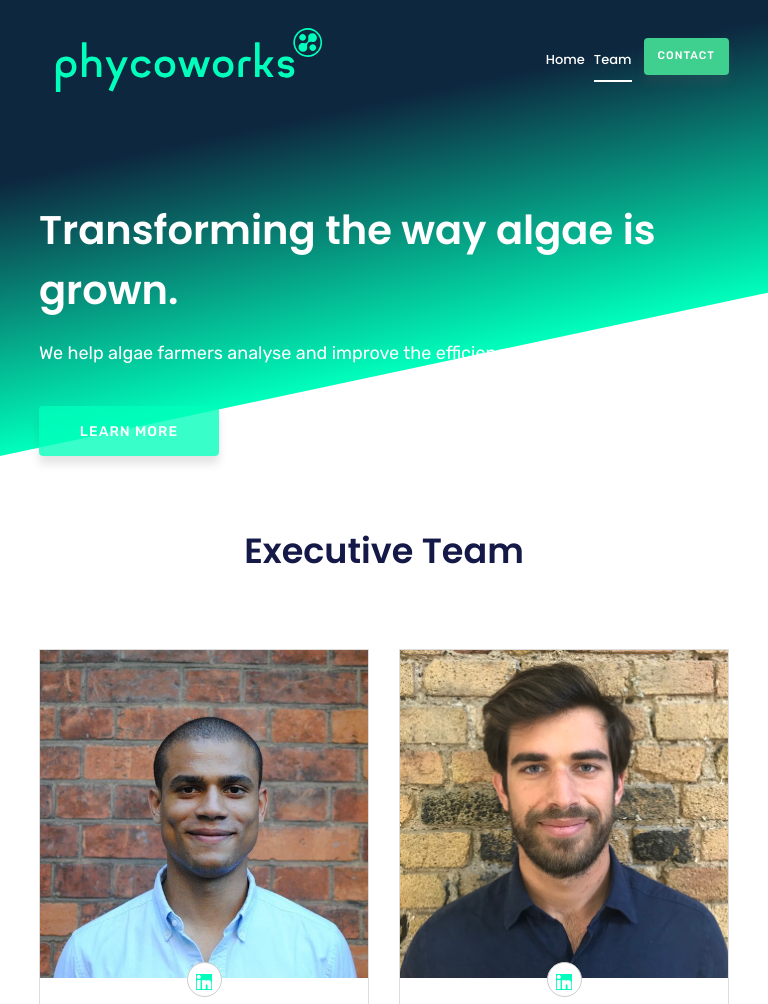
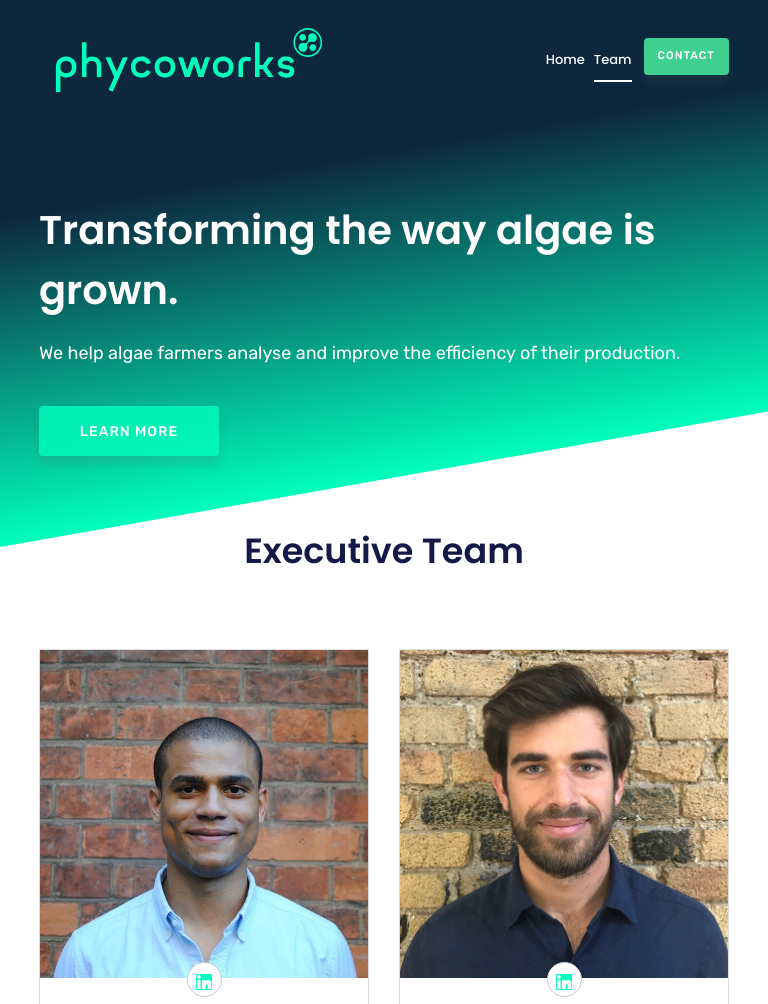
Before and after one commit to ludomitch/phycoworks, a plain HTML site: page index.html in a window 768 px wide. Shown: the top 1004 px of the page. Drawn offline with Linux system fonts and the light colour scheme; files whose address does not match are found by name.

Commit message:
fix responsiveness

```diff
--- a/css/responsive.css
+++ b/css/responsive.css
@@ -29,6 +29,11 @@
     padding-top: 100px; } }
 
 @media (min-width: 768px) and (max-width: 1024px) {
+  .hero-area .overlay{
+        -webkit-transform: skewY(-10deg);
+    transform: skewY(-10deg);
+    -webkit-transform-origin: 0;
+    height: 120%}
   .hero-area .contents h2 {
     font-size: 38px; }
   .navbar-expand-md .navbar-nav .nav-link {
```
Also changed, not shown: img/ocean.png (added), img/sign.png (added).
